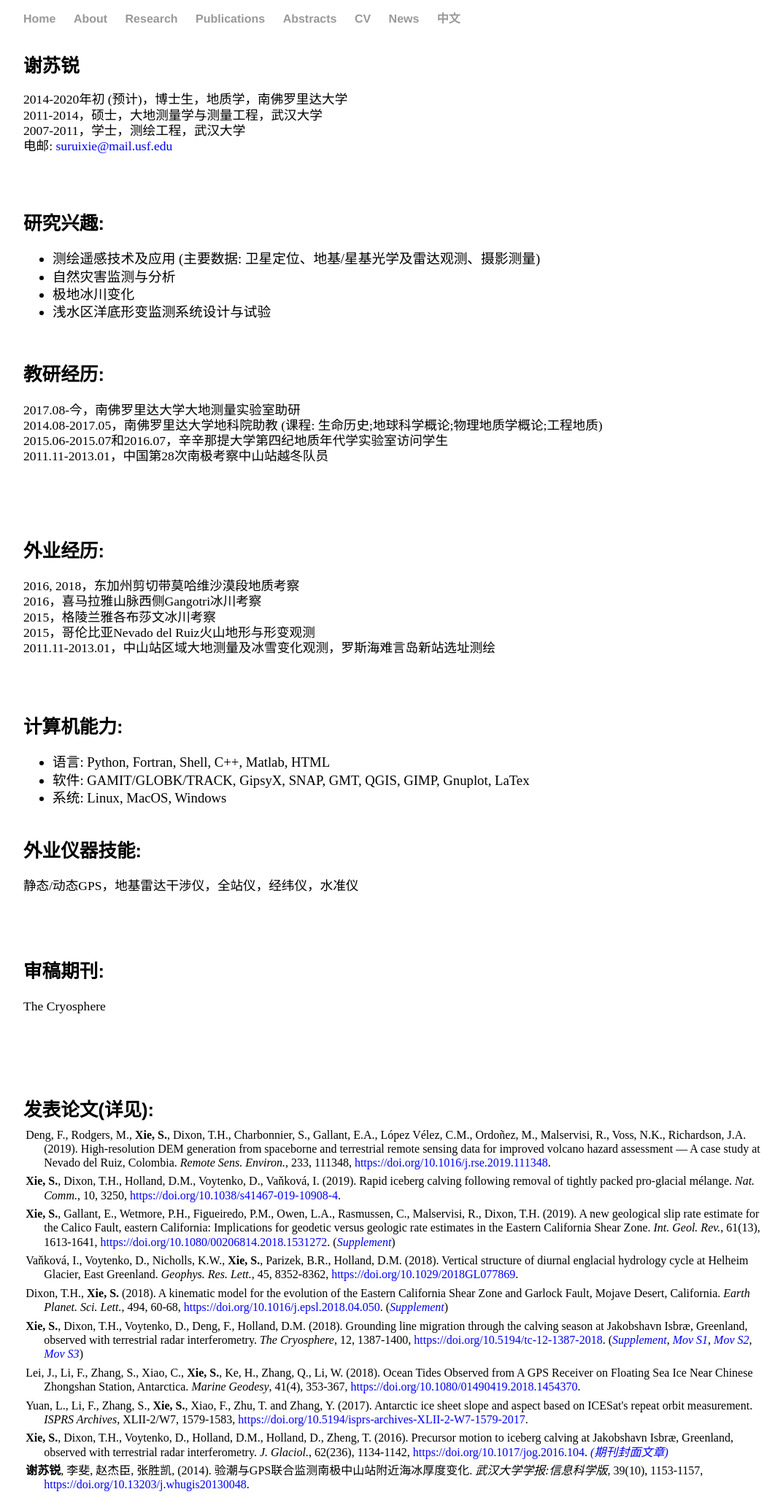
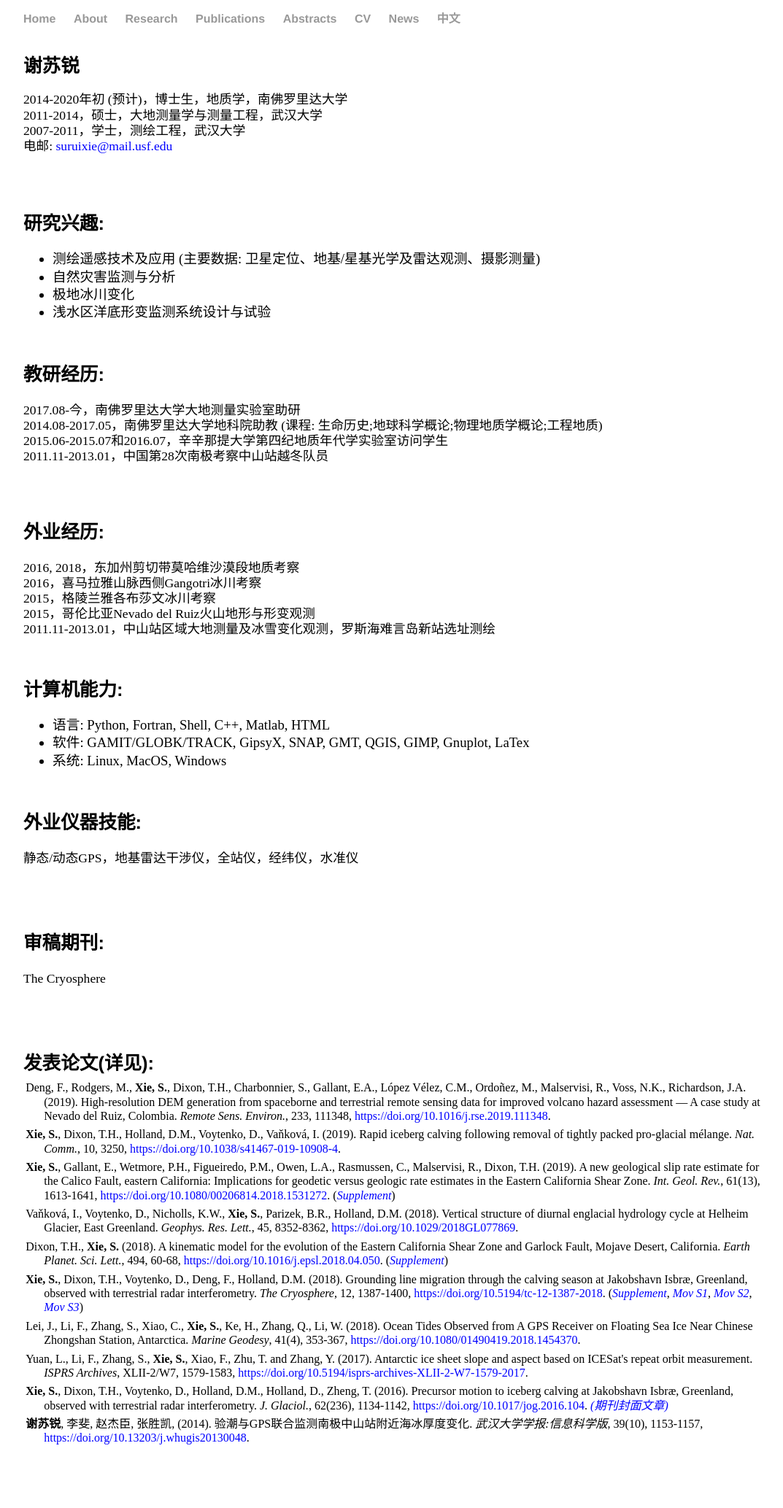
Before and after one commit to suruixie/suruixie.github.io, a Jekyll site: the page built from Chinese/index.html, in a window 1280 px wide. Shown: the whole page at 73% size, without its empty margins (96-1169 px from the left). Built offline with Jekyll 4.4.1, drawn with Linux system fonts in a browser that asks for light colours; a style sheet for code colours, icons or effects is not loaded; after the commit the page ends 2003 px from its top, so only the background shows below that.

Commit message:
Update index.html

```diff
--- a/Chinese/index.html
+++ b/Chinese/index.html
@@ -32,7 +32,7 @@
             </p>
 	</div>
 	<div class="sideText">
-	    <h4 style="margin-top:8em;margin-bottom:0.2em;">外业经历: </h4>
+	    <h4 style="margin-top:7em;margin-bottom:0.2em;">外业经历: </h4>
 	    <p style="line-height: 120%;">2016, 2018，东加州剪切带莫哈维沙漠段地质考察<br>
 		    2016，喜马拉雅山脉西侧Gangotri冰川考察<br>
 		    2015，格陵兰雅各布莎文冰川考察<br>
@@ -41,7 +41,7 @@
             </p>
 	</div>
 	<div class="sideText">
-	    <h4 style="margin-top:8em;margin-bottom:0.2em;">计算机能力: </h4>
+	    <h4 style="margin-top:7em;margin-bottom:0.2em;">计算机能力: </h4>
 	    <ul class="research_list">
 		    <li style="line-height:130%; font-size:0.9em; color:#000000;">语言: Python, Fortran, Shell, C++, Matlab, HTML</a></li>
 		    <li style="line-height:130%; font-size:0.9em; color:#000000;">软件: GAMIT/GLOBK/TRACK, GipsyX, SNAP, GMT, QGIS, GIMP, Gnuplot, LaTex</a></li>
@@ -49,7 +49,7 @@
 	    </ul>
 	</div>
 	<div class="sideText">
-	    <h4 style="margin-top:1.5em;margin-bottom:0.2em;">外业仪器技能: </h4>
+	    <h4 style="margin-top:2em;margin-bottom:0.2em;">外业仪器技能: </h4>
 	    <p style="line-height: 120%;">静态/动态GPS，地基雷达干涉仪，全站仪，经纬仪，水准仪<br>
             </p>
 	</div>
@@ -59,7 +59,7 @@
             </p>
 	</div>
 	<div class="sideText">
-		<h4 style="margin-top:6em;margin-bottom:0.2em;">发表论文(详见<a  href="https://scholar.google.com/citations?hl=en&user=kF4StsMAAAAJ&view_op=list_works" style="color:#0000FF;"><i class="ai ai-google-scholar ai-2x"></i></a>): </h4>
+		<h4 style="margin-top:5em;margin-bottom:0.2em;">发表论文(详见<a  href="https://scholar.google.com/citations?hl=en&user=kF4StsMAAAAJ&view_op=list_works" style="color:#0000FF;"><i class="ai ai-google-scholar ai-2x"></i></a>): </h4>
 		<p  class="publist" style="font-size:1.0em;">
 			Deng, F., Rodgers, M., <strong>Xie, S.</strong>, Dixon, T.H., Charbonnier, S., Gallant, E.A., López Vélez, C.M., Ordoñez, M., Malservisi, R., Voss, N.K., Richardson, J.A. (2019). High-resolution DEM generation from spaceborne and terrestrial remote sensing data for improved volcano hazard assessment — A case study at Nevado del Ruiz, Colombia. <em>Remote Sens. Environ.</em>, 233, 111348, <a href="https://doi.org/10.1016/j.rse.2019.111348" style="color:#0000FF;">https://doi.org/10.1016/j.rse.2019.111348</a>. <br>
 		<p  class="publist" style="font-size:1.0em;">
```
